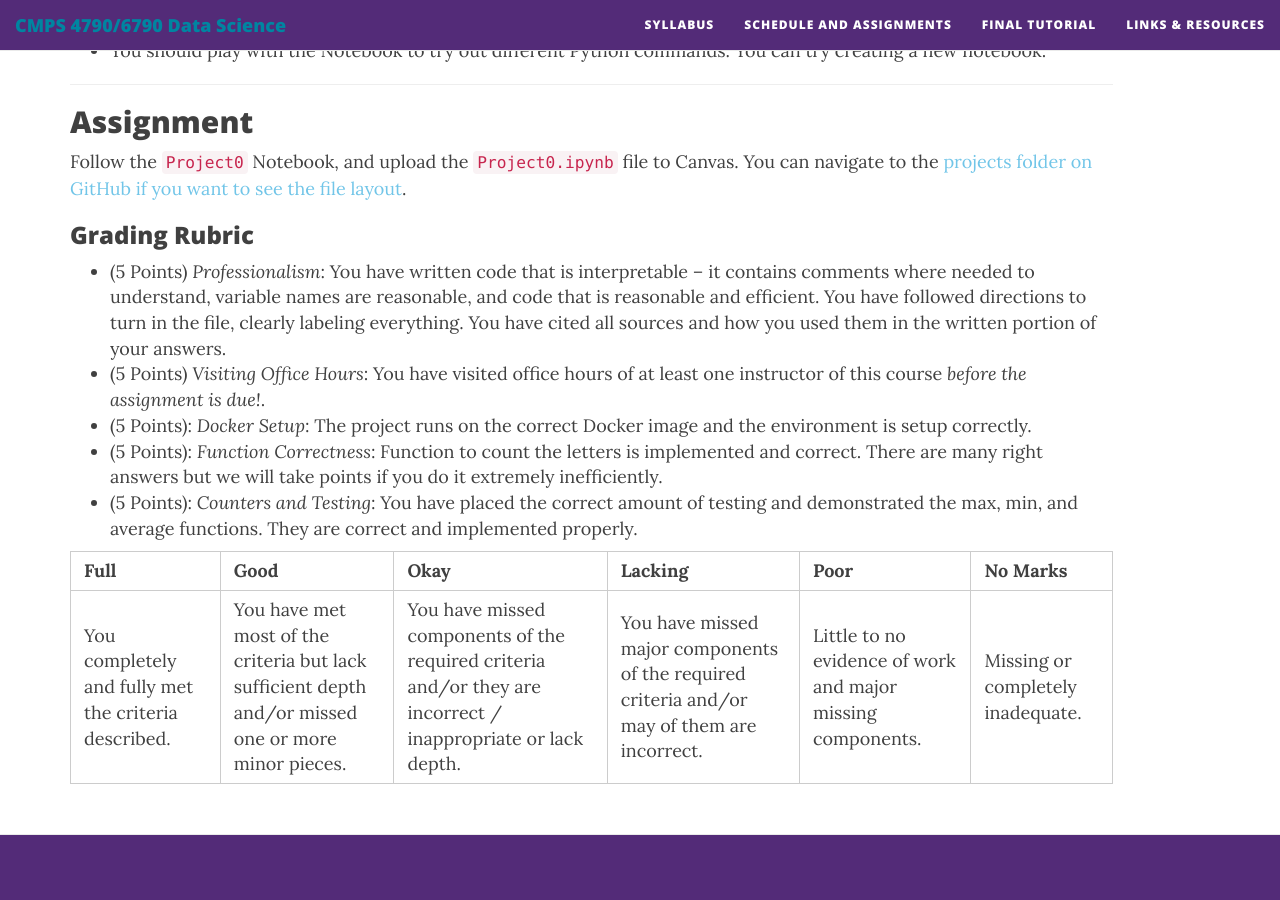
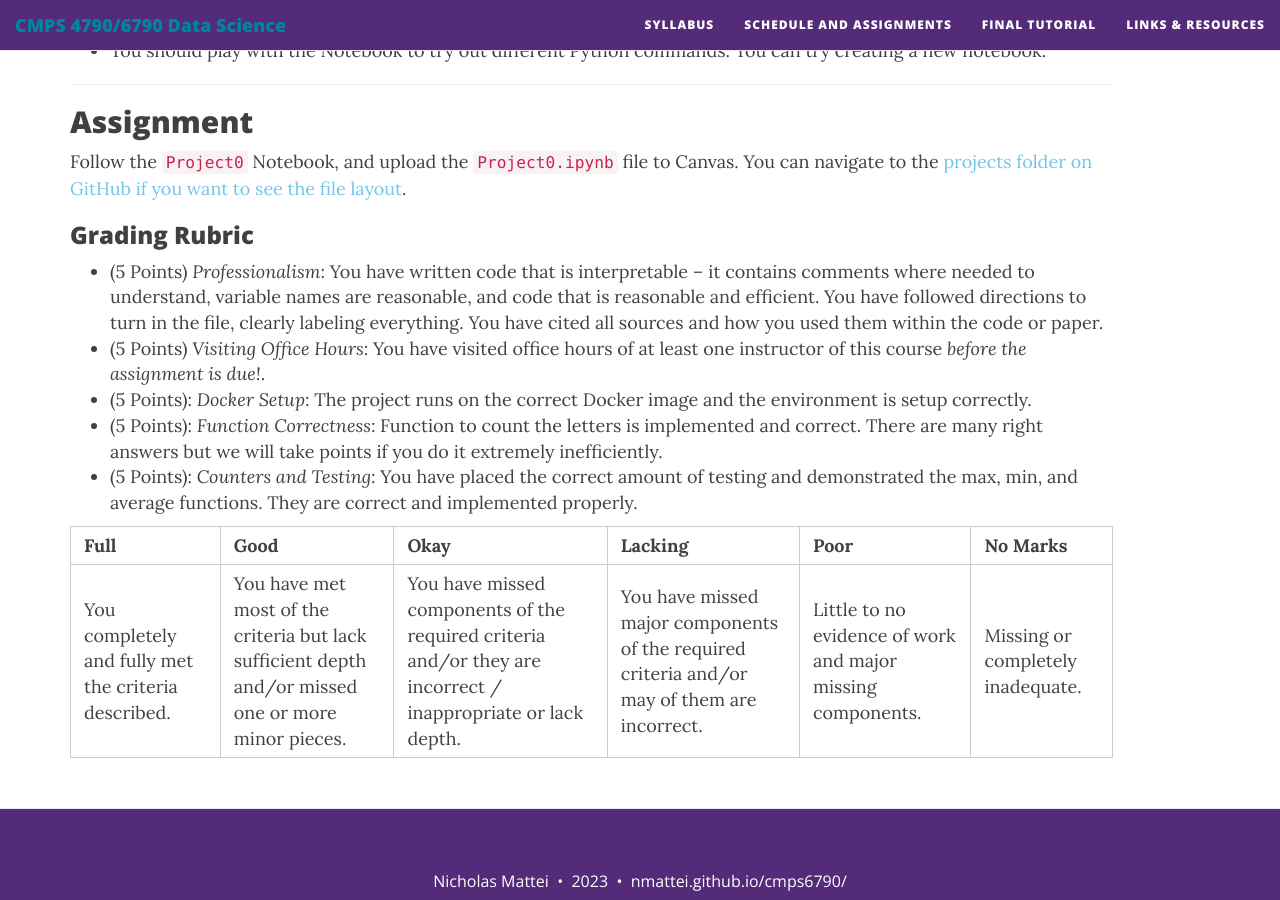
Before and after one commit to nmattei/cmps6790, a Jekyll site: the page built from _projects/Project0/Project0.md, in a window 1280 px wide and 900 px high, scrolled down 3802 px. Built offline with Jekyll 4.4.1, drawn with Linux system fonts in a browser that asks for light colours; nearby versions of some CDN libraries.

Commit message:
small typo fix

```diff
--- a/_projects/Project0/Project0.md
+++ b/_projects/Project0/Project0.md
@@ -116,7 +116,7 @@ Follow the  `Project0` Notebook, and upload the `Project0.ipynb` file to Canvas.
 
 ### Grading Rubric
 
-* (5 Points) *Professionalism*: You have written code that is interpretable -- it contains comments where needed to understand, variable names are reasonable, and code that is reasonable and efficient. You have followed directions to turn in the file, clearly labeling everything. You have cited all sources and how you used them in the written portion of your answers.
+* (5 Points) *Professionalism*: You have written code that is interpretable -- it contains comments where needed to understand, variable names are reasonable, and code that is reasonable and efficient. You have followed directions to turn in the file, clearly labeling everything. You have cited all sources and how you used them within the code or paper.
 * (5 Points) *Visiting Office Hours*: You have visited office hours of at least one instructor of this course *before the assignment is due!*.
 * (5 Points): *Docker Setup*: The project runs on the correct Docker image and the environment is setup correctly.
 * (5 Points): *Function Correctness*: Function to count the letters is implemented and correct.  There are many right answers but we will take points if you do it extremely inefficiently.
```
